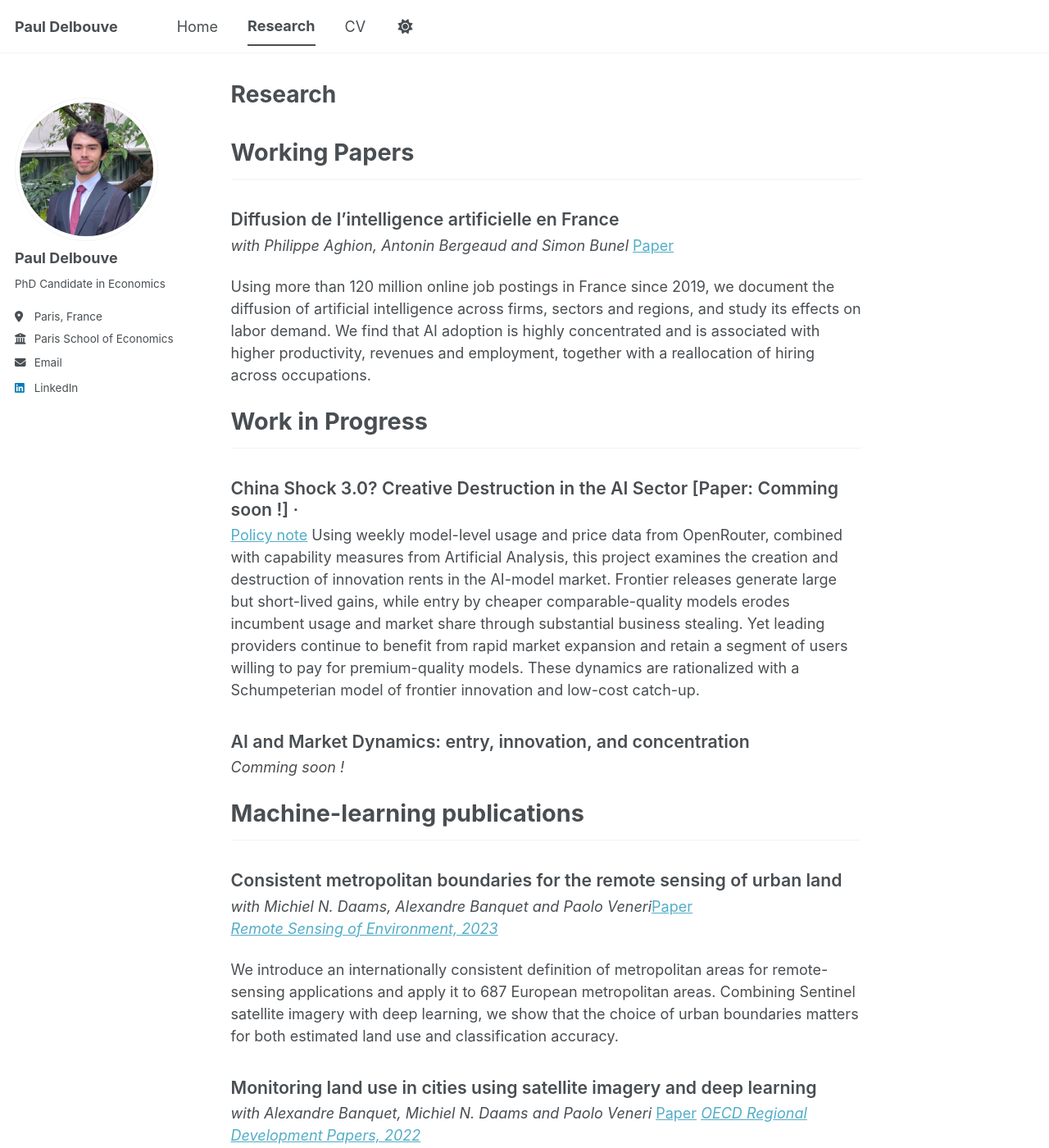
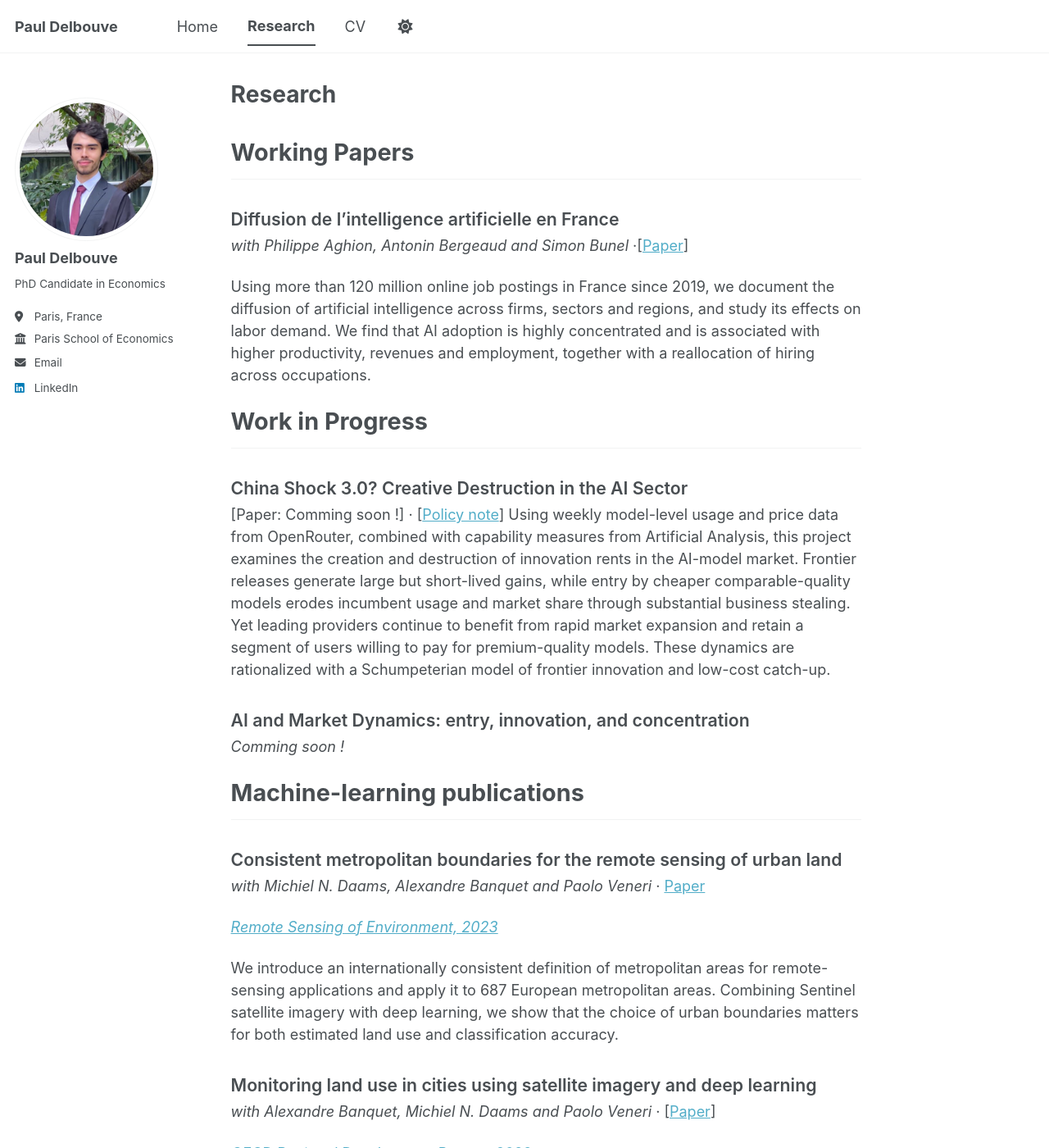
Before and after one commit to Pdelbouve/pdelbouve.github.io, a Jekyll site: the page built from _pages/research.md, in a window 1280 px wide and 1400 px high. Shown: the whole window at 82% size. Built offline with Jekyll 4.4.1, drawn with Linux system fonts in a browser that asks for light colours; a style sheet for code colours, icons or effects is not loaded.

```diff
--- a/_pages/research.md
+++ b/_pages/research.md
@@ -7,7 +7,7 @@ author_profile: true
 ## Working Papers
 
 ### Diffusion de l'intelligence artificielle en France
-*with Philippe Aghion, Antonin Bergeaud and Simon Bunel* [Paper](/files/aghion2025diffusion.pdf)
+*with Philippe Aghion, Antonin Bergeaud and Simon Bunel* ·[[Paper](/files/aghion2025diffusion.pdf)]
 
 Using more than 120 million online job postings in France since 2019,
 we document the diffusion of artificial intelligence across firms, sectors
@@ -17,8 +17,8 @@ and employment, together with a reallocation of hiring across occupations.
 
 ## Work in Progress
 
-### China Shock 3.0? Creative Destruction in the AI Sector [Paper: Comming soon !] ·
-[Policy note](/files/ai_sector_policy.pdf)
+### China Shock 3.0? Creative Destruction in the AI Sector
+[Paper: Comming soon !] · [[Policy note](/files/ai_sector_policy.pdf)]
 Using weekly model-level usage and price data from OpenRouter, combined with capability measures from Artificial Analysis, this project examines the creation and destruction of innovation rents in the AI-model market. Frontier releases generate large but short-lived gains, while entry by cheaper comparable-quality models erodes incumbent usage and market share through substantial business stealing. Yet leading providers continue to benefit from rapid market expansion and retain a segment of users willing to pay for premium-quality models. These dynamics are rationalized with a Schumpeterian model of frontier innovation and low-cost catch-up.
 
 ### AI and Market Dynamics: entry, innovation, and concentration
@@ -29,7 +29,8 @@ Using weekly model-level usage and price data from OpenRouter, combined with cap
 
 ### Consistent metropolitan boundaries for the remote sensing of urban land
 
-*with Michiel N. Daams, Alexandre Banquet and Paolo Veneri*[Paper](/files/daams2023consistent.pdf)
+*with Michiel N. Daams, Alexandre Banquet and Paolo Veneri* · [Paper](/files/daams2023consistent.pdf)
+
 *[Remote Sensing of Environment, 2023](https://www.sciencedirect.com/science/article/pii/S0034425723003401)*
 
 We introduce an internationally consistent definition of metropolitan areas
@@ -43,7 +44,8 @@ classification accuracy.
 
 ### Monitoring land use in cities using satellite imagery and deep learning
 
-*with Alexandre Banquet, Michiel N. Daams and Paolo Veneri* [Paper](/files/veneri2022monitoring.pdf)
+*with Alexandre Banquet, Michiel N. Daams and Paolo Veneri* · [[Paper](/files/veneri2022monitoring.pdf)]
+
 *[OECD Regional Development Papers, 2022](https://www.oecd.org/en/publications/monitoring-land-use-in-cities-using-satellite-imagery-and-deep-learning_dc8e85d5-en.html)*
 
 We develop a deep-learning approach to monitor urban land use from Sentinel
```
